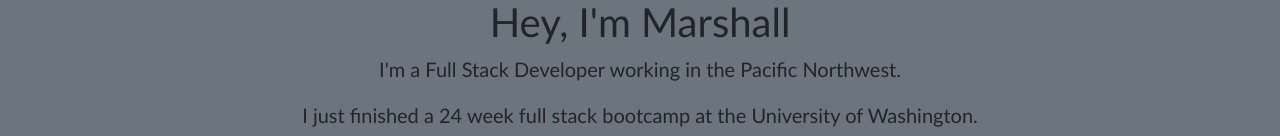
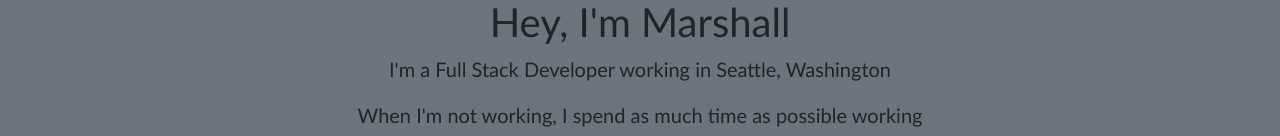
Before and after one commit to mbaccari/react-portfolio, a React (Create React App) app: page / in a window 1280 px wide. Shown: the part 778-914 px from the top of the page. Built offline with nearby package versions, Linux system fonts and the light colour scheme.

Commit message:
updated resume and bio

```diff
--- a/src/components/NavTabs.js
+++ b/src/components/NavTabs.js
@@ -1,6 +1,6 @@
 import React from 'react';
 
-import resume from '../assets/resume.PDF'
+import resume from '../assets/resume.pdf'
 
 function NavTabs({ currentPage, handlePageChange }) {
     return (
--- a/src/components/pages/MainBio.js
+++ b/src/components/pages/MainBio.js
@@ -17,14 +17,15 @@ function MainBio() {
                 Hey, I'm Marshall
               </p>
 
-              <p className="lead">
-                I'm a Full Stack Developer working in the Pacific Northwest.
+              <p>
+                I'm a Full Stack Developer working in Seattle, Washington
               </p>
               <p>
-                I just finished a 24 week full stack bootcamp at the University of Washington.
-              </p>
-              <p>
-                Looking forward to new opportunities in the world of Web development.
+                When I'm not working, I spend as much time as possible working
+                <br />
+                on personal coding projects, growing my knowledge and experience, and of course,
+                <br />
+                Always Improving
               </p>
             </div>
           </div>
```
Also changed, not shown: 1 other file (tests, documents, lock files or other folders).
